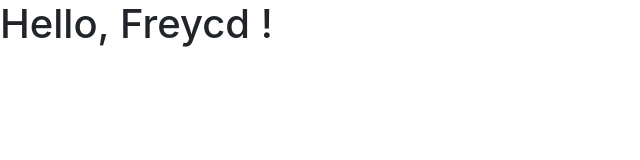
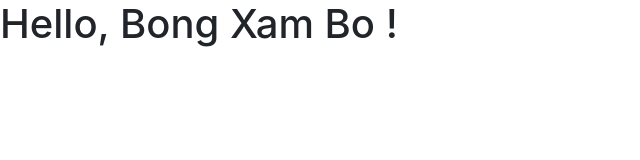
Before and after one commit to freycd/freycd.github.io, a plain HTML site: page index.html in a window 1280 px wide. Shown: the whole page, without its empty margins (0-640 px from the left). Drawn offline with nearby package versions, Linux system fonts and the light colour scheme.

Commit message:
change something

```diff
--- a/index.html
+++ b/index.html
@@ -11,7 +11,7 @@
     <title>Frey</title>
   </head>
   <body>
-    <h1>Hello, Freycd !</h1>
+    <h1>Hello, Bong Xam Bo !</h1>
 
     <!-- Optional JavaScript -->
     <!-- jQuery first, then Popper.js, then Bootstrap JS -->
```
